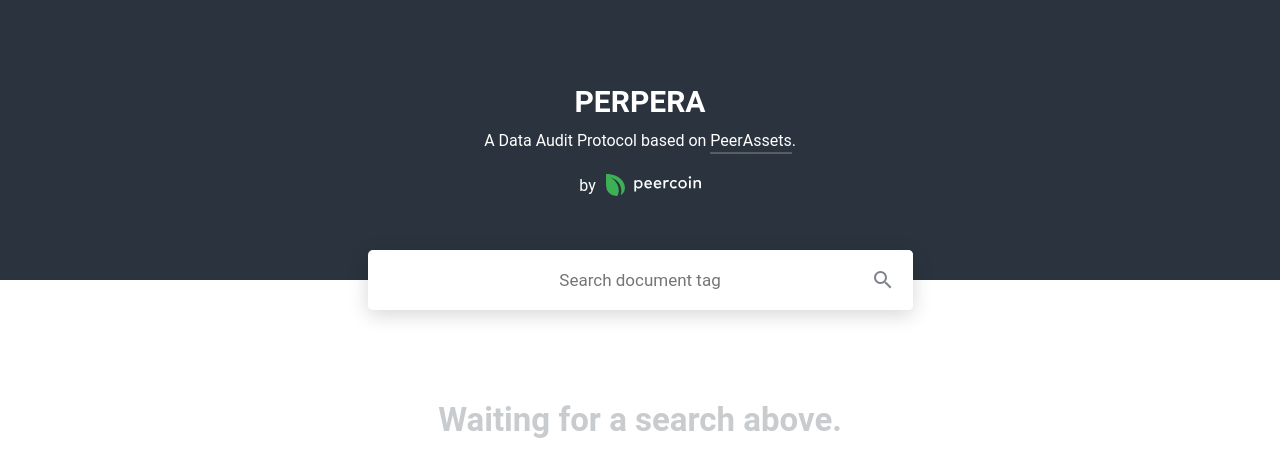
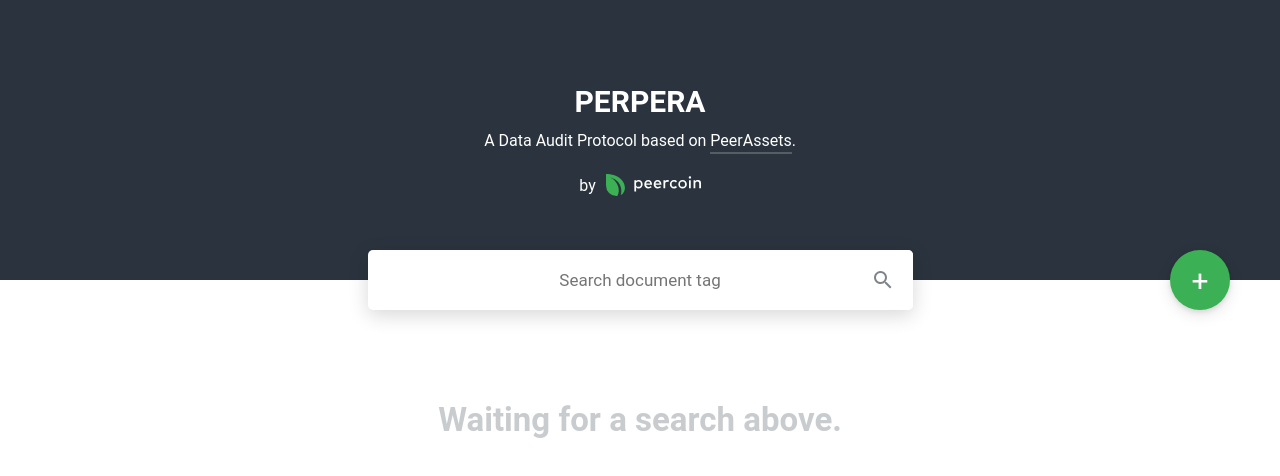
Before and after one commit to peercoin/perpera-web, a React (Create React App) app: page / in a window 1280 px wide. Shown: the top 476 px of the page. Built offline with nearby package versions, Linux system fonts and the light colour scheme.

Commit message:
Adding Add Component

```diff
--- /dev/null
+++ b/src/components/Add/Add.css
@@ -0,0 +1,31 @@
+.AddComp {
+
+}
+
+.AddComp .add-btn {
+  width: 60px;
+  height: 60px;
+  background: var(--color-green);
+  border-radius: 50%;
+  position: absolute;
+  top: 280px;
+  margin-top: -30px;
+  right: 50px;
+  display: flex;
+  align-items: center;
+  justify-content: center;
+  font-size: 30px;
+  color: #fff;
+  box-shadow: 0 5px 15px rgba(0,0,0,0.1), 0 2px 5px rgba(0,0,0,0.1);
+  transition: transform 0.5s cubic-bezier(.09,.73,.37,.99);
+  cursor: pointer;
+  user-select: none;
+}
+
+.AddComp .add-btn:hover {
+  transform: scale(1.05);
+}
+
+.AddComp .add-btn:active {
+  transform: scale(0.95);
+}
--- /dev/null
+++ b/src/components/Add/Add.tsx
@@ -0,0 +1,14 @@
+import * as React from 'react';
+import './Add.css';
+
+class Add extends React.Component {
+  public render() {
+    return (
+      <div className="AddComp">
+        <div className="add-btn">+</div>
+      </div>
+    );
+  }
+}
+
+export default Add;
--- a/src/components/App/App.tsx
+++ b/src/components/App/App.tsx
@@ -1,4 +1,5 @@
 import * as React from 'react';
+import Add from 'src/components/Add/Add';
 import ObservableHelper from 'src/helpers/Observable';
 import Header from '../Header/Header';
 import Result from '../Result/Result';
@@ -21,6 +22,7 @@
       <div className="AppComp">
         <Header />
         <Search />
+        <Add />
         <Result />
       </div>
     );
```
